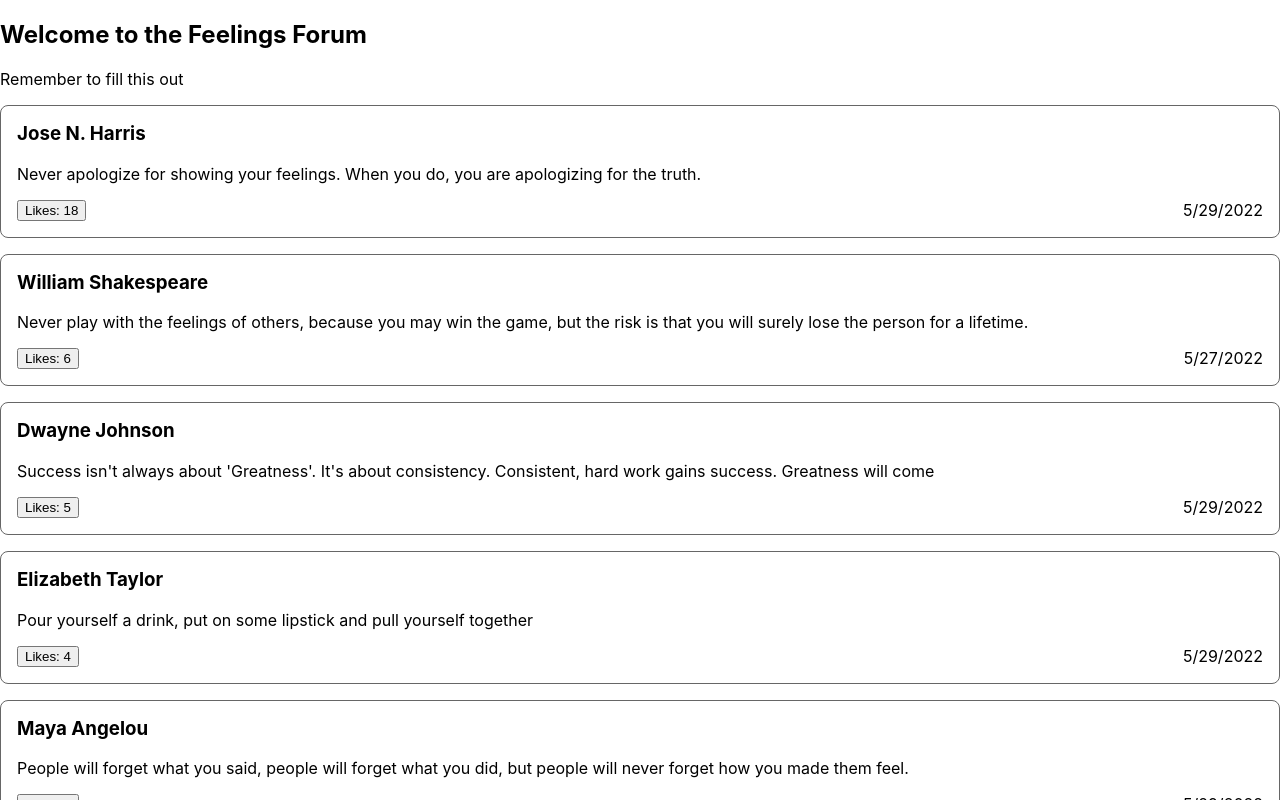
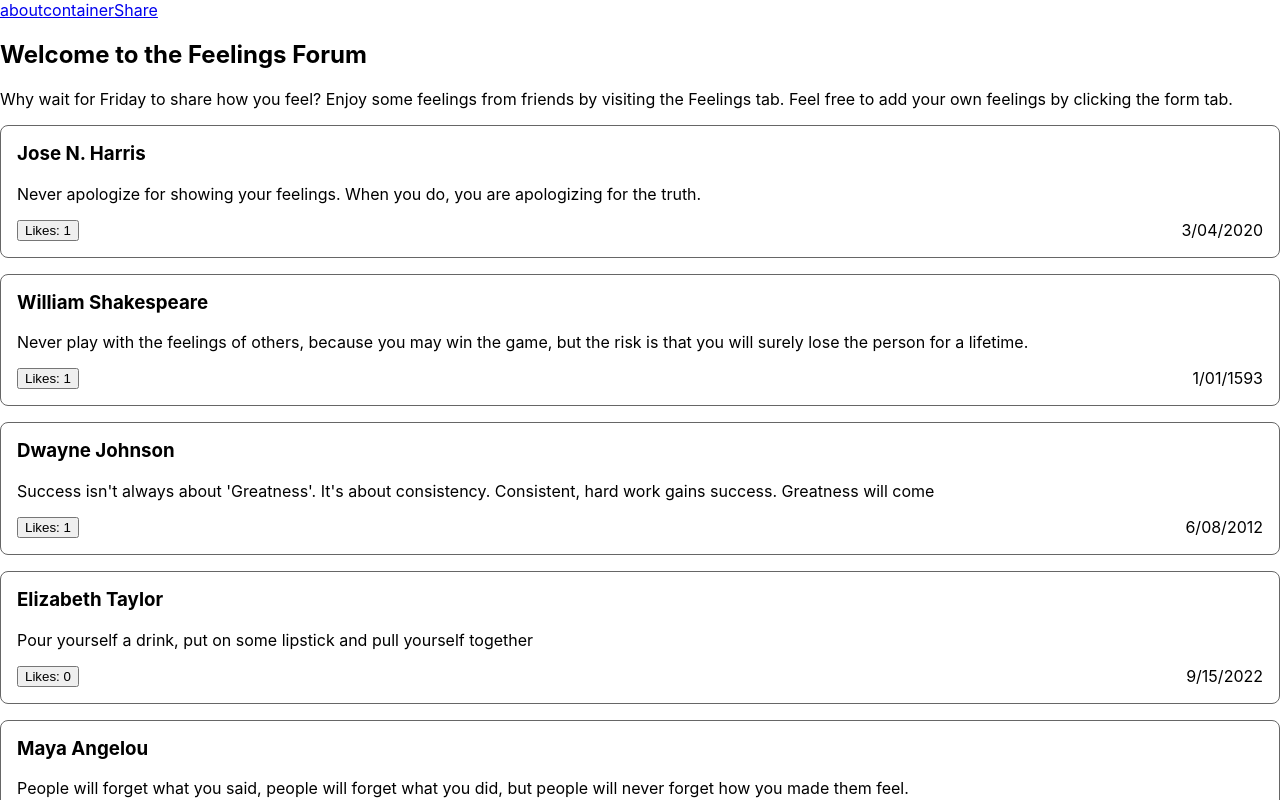
Before and after one commit to jaythoven/Journaling-App-Feelings-Forum, a React (Create React App) app: page / in a window 1280 px wide. Shown: the top 800 px of the page. Built offline with nearby package versions, Linux system fonts and the light colour scheme; data requests are answered from the project's data file.

Commit message:
added NavBar

```diff
--- a/db.json
+++ b/db.json
@@ -4,36 +4,42 @@
       "id": 1,
       "name": "Jose N. Harris",
       "content": "Never apologize for showing your feelings. When you do, you are apologizing for the truth.",
-      "likes": 18,
-      "date": "5/29/2022"
+      "likes": 1,
+      "date": "3/04/2020"
     },
     {
       "id": 2,
       "name": "William Shakespeare",
       "content": "Never play with the feelings of others, because you  may win the game, but the risk is that you will surely lose the person for a lifetime.",
-      "likes": 6,
-      "date": "5/27/2022"
+      "likes": 1,
+      "date": "1/01/1593"
     },
     {
       "id": 3,
       "name": "Dwayne Johnson",
       "content": "Success isn't always about 'Greatness'. It's about consistency. Consistent, hard work gains success. Greatness will come",
-      "likes": 5,
-      "date": "5/29/2022"
+      "likes": 1,
+      "date": "6/08/2012"
     },
     {
       "id": 4,
       "name": "Elizabeth Taylor",
       "content": "Pour yourself a drink, put on some lipstick and pull yourself together",
-      "likes": 4,
-      "date": "5/29/2022"
+      "likes": 0,
+      "date": "9/15/2022"
     },
     {
       "id": 5,
       "name": "Maya Angelou",
       "content": "People will forget what you said, people will forget what you did, but people will never forget how you made them feel.",
-      "likes": 3,
-      "date": "5/29/2022"
+      "likes": 0,
+      "date": "11/13/2003"
+    },
+    {
+      "name": "Corey Schadeck",
+      "content": "I hope to always be as happy as I chose to be.",
+      "likes": 0,
+      "id": 6
     }
   ]
 }
--- a/src/App.js
+++ b/src/App.js
@@ -2,7 +2,7 @@ import React, { useState, useEffect } from "react";
 import About from "./components/About";
 import FeelingsContainer from "./components/FeelingsContainer";
 import Form from "./components/Form";
-
+import NavBar from "./components/NavBar";
 
 function App() {
   const [feelingData, setFeelingData] = useState({ feelings: [] });
@@ -29,6 +29,7 @@ function App() {
 
   return (
     <div className="App">
+      <NavBar />
       <About/>
       <FeelingsContainer feelings={feelingData} handleUpdateFeeling={handleUpdateFeeling} />
       <Form setFeelingData={setFeelingData} />
--- a/src/components/About.js
+++ b/src/components/About.js
@@ -1,17 +1,14 @@
-import React from "react";
-
+import React, { useState, useEffect } from "react";
 function About() {
   return (
     <div id="about" className="about">
       <h2>Welcome to the Feelings Forum</h2>
-
       <p>
-        Remember to fill this out
+        Why wait for Friday to share how you feel? Enjoy some feelings from friends by visiting the Feelings tab. Feel free to add your own feelings by clicking the form tab.
       </p>
 
 
     </div>
   );
 }
-
 export default About;
--- a/src/components/Form.js
+++ b/src/components/Form.js
@@ -29,7 +29,7 @@ function Form({setFeelingData}) {
       }
 
     return (
-        <form className="form" onSubmit={handleSubmit}>
+        <form id="Share" className="form" onSubmit={handleSubmit}>
             <input name="name" placeholder="Name" value={form.name} onChange={handleChange}/>
             <textarea name="content" placeholder="Write your comment here..." rows={10} value={form.content} onChange={handleChange}/>
             {/* <input name="likes" placeholder="Likes" value={form.likes} onChange={handleChange}/> */}
--- /dev/null
+++ b/src/components/NavBar.js
@@ -0,0 +1,12 @@
+import React from "react";
+
+function NavBar() {
+  const links = ["about", "container", "Share"];
+  const navLinks = links.map((link) => {
+  return ( <a href={"#" + link} key={link}>{link}</a>)})
+  return <nav>
+    {navLinks}
+  </nav>;
+}
+
+export default NavBar;
```
